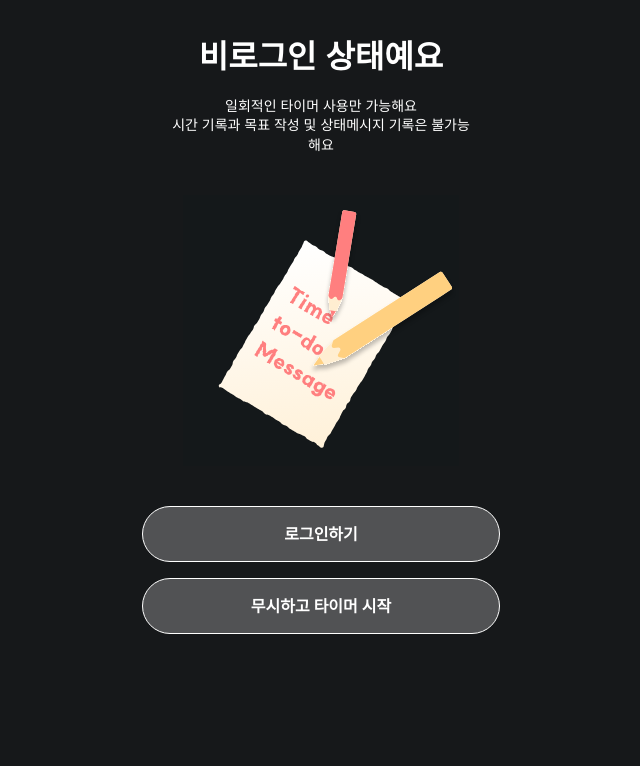
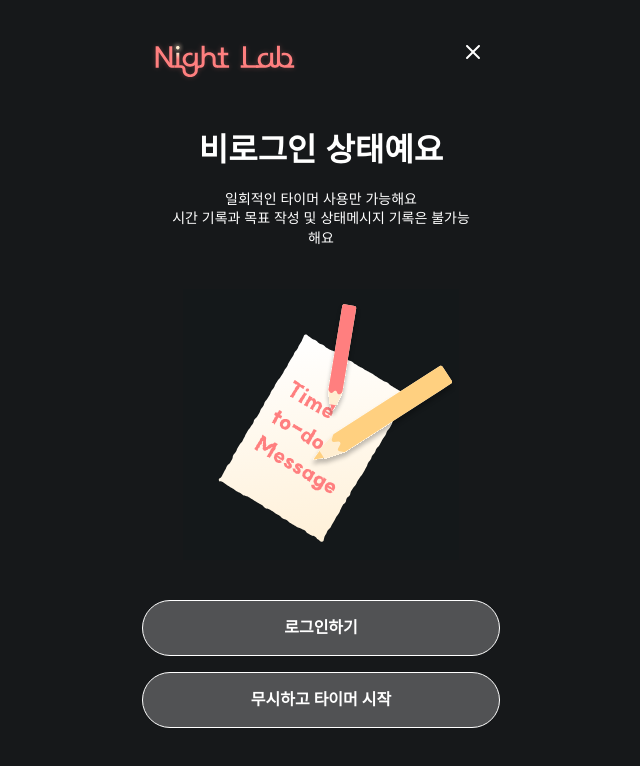
Before and after one commit to ocahs9/nightlab-frontend, a React (Vite) app: page /unlogin in a window 1280 px wide. Shown: the top 766 px of the page, without its empty margins (319-959 px from the left). Built offline with nearby package versions, Linux system fonts and the light colour scheme; no server answers; a web font is replaced by a local one.

Commit message:
GuestPage.jsx에 Header 컴포넌트 추가

```diff
--- a/src/pages/Timer/components/GuestPage/GuestPage.jsx
+++ b/src/pages/Timer/components/GuestPage/GuestPage.jsx
@@ -1,29 +1,49 @@
 import { useNavigate } from "react-router-dom";
 import * as S from "./GuestPage.styled";
+import { useEffect } from "react";
+import { useData } from "../../../../contexts/WholeContext";
+import Header from "@components/header/Header";
 
 const GuestPage = () => {
+  const { setHeader } = useData();
+
   const navigate = useNavigate();
 
+  useEffect(() => {
+    setHeader({
+      showLogo: true,
+      showLoginButton: false,
+      showHamburgerButton: false,
+      showCloseButton: true,
+    });
+  }, []);
+
   return (
+    <>
+      <Header />
       <S.GuestPageWrapper>
         <S.BodyWrapper>
           <S.TextWrapper>
             <S.Title>비로그인 상태예요</S.Title>
             <S.SubTitle>
-            {//여러 줄일 경우 반드시 백틱 사용할 것 - 그럼 \n 안써도 개행 인식 가능(물론 pre-line은 설정해야함)
+              {
+                //여러 줄일 경우 반드시 백틱 사용할 것 - 그럼 \n 안써도 개행 인식 가능(물론 pre-line은 설정해야함)
                 `일회적인 타이머 사용만 가능해요
-            시간 기록과 목표 작성 및 상태메시지 기록은 불가능해요`}
+            시간 기록과 목표 작성 및 상태메시지 기록은 불가능해요`
+              }
             </S.SubTitle>
           </S.TextWrapper>
-        <S.GraphicImg/>
+          <S.GraphicImg />
           <S.ButtonWrapper>
-          <S.Button onClick={()=>navigate("/")}>로그인하기</S.Button>
-          <S.Button onClick={()=>navigate("/timer")}>무시하고 타이머 시작</S.Button>
+            <S.Button onClick={() => navigate("/")}>로그인하기</S.Button>
+            <S.Button onClick={() => navigate("/timer")}>
+              무시하고 타이머 시작
+            </S.Button>
           </S.ButtonWrapper>
         </S.BodyWrapper>
+      </S.GuestPageWrapper>
+    </>
+  );
+};
 
-    </S.GuestPageWrapper>
-  )
-}
-
-export default GuestPage
+export default GuestPage;
```
Lines whose indentation alone changed are shown as unchanged.
